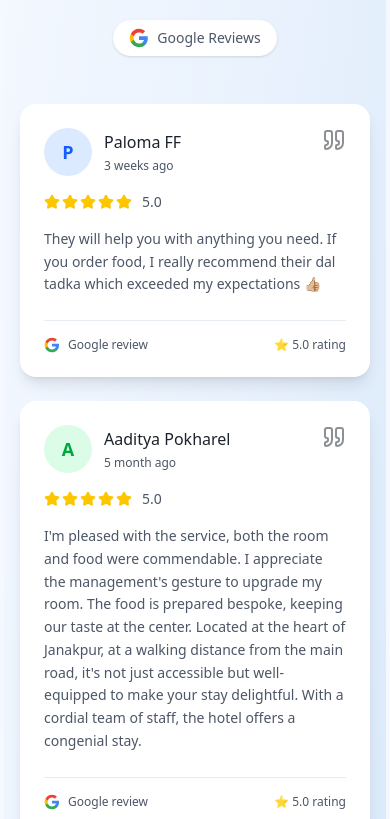
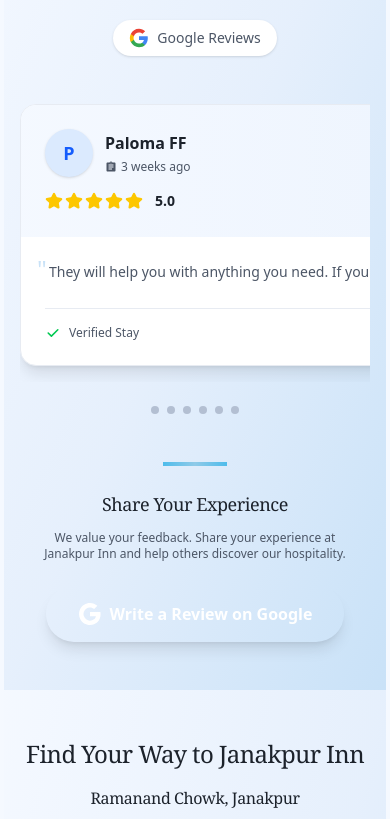
Before and after one commit to yeswho/janakpurinn-fe, a React (Vite) app: page / in a window 390 px wide. Shown: the part 4741-5560 px from the top of the page. Built offline with nearby package versions, Linux system fonts and the light colour scheme.

Commit message:
review fix

```diff
--- a/src/components/sections/Hotel/GoogleReview.tsx
+++ b/src/components/sections/Hotel/GoogleReview.tsx
@@ -1,7 +1,12 @@
 import { motion } from 'framer-motion';
-import { Star, Quote } from 'lucide-react';
+import { Star, Quote, ChevronLeft, ChevronRight } from 'lucide-react';
+import { useRef, useState } from 'react';
 
 const GoogleReviews = () => {
+  const scrollContainerRef = useRef<HTMLDivElement>(null);
+  const [showLeftArrow, setShowLeftArrow] = useState(false);
+  const [showRightArrow, setShowRightArrow] = useState(true);
+
   // Hardcoded reviews data
   const reviews = [
     {
@@ -30,7 +35,7 @@ const GoogleReviews = () => {
     },
     {
       id: 4,
-      name: "PREETI SINGH BHADORIAs",
+      name: "PREETI SINGH BHADORIA",
       rating: 5,
       date: "6 months ago",
       content: "I loved the stay. The location of the hotel is best, the staff is amazing and the food is yum and the cherry on top was the owner. He was very helpful and a great person with lots of experience to share. It was a lovely stay. Will love to visit again!!",
@@ -76,6 +81,34 @@ const GoogleReviews = () => {
         </span>
       </div>
     );
+  };
+
+  const scrollLeft = () => {
+    if (scrollContainerRef.current) {
+      scrollContainerRef.current.scrollBy({
+        left: -350,
+        behavior: 'smooth'
+      });
+      updateArrowVisibility();
+    }
+  };
+
+  const scrollRight = () => {
+    if (scrollContainerRef.current) {
+      scrollContainerRef.current.scrollBy({
+        left: 350,
+        behavior: 'smooth'
+      });
+      updateArrowVisibility();
+    }
+  };
+
+  const updateArrowVisibility = () => {
+    if (scrollContainerRef.current) {
+      const { scrollLeft, scrollWidth, clientWidth } = scrollContainerRef.current;
+      setShowLeftArrow(scrollLeft > 0);
+      setShowRightArrow(scrollLeft < scrollWidth - clientWidth - 10);
+    }
   };
 
   return (
@@ -147,13 +180,46 @@ const GoogleReviews = () => {
           </motion.div>
         </motion.div>
 
-        {/* Reviews Grid */}
+        {/* Scrollable Reviews Container */}
         <motion.div
           initial={{ opacity: 0 }}
           whileInView={{ opacity: 1 }}
           transition={{ duration: 0.6 }}
           viewport={{ once: true }}
-          className="grid grid-cols-1 md:grid-cols-2 lg:grid-cols-3 gap-6 lg:gap-8"
+          className="relative"
+        >
+          {/* Navigation Arrows */}
+          {showLeftArrow && (
+            <motion.button
+              initial={{ opacity: 0, x: -20 }}
+              animate={{ opacity: 1, x: 0 }}
+              onClick={scrollLeft}
+              className="absolute left-0 top-1/2 -translate-y-1/2 -translate-x-1/2 z-10 hidden lg:flex items-center justify-center w-12 h-12 bg-white rounded-full shadow-lg hover:shadow-xl transition-all duration-300 hover:scale-105"
+            >
+              <ChevronLeft className="w-6 h-6 text-primary-600" />
+            </motion.button>
+          )}
+
+          {showRightArrow && (
+            <motion.button
+              initial={{ opacity: 0, x: 20 }}
+              animate={{ opacity: 1, x: 0 }}
+              onClick={scrollRight}
+              className="absolute right-0 top-1/2 -translate-y-1/2 translate-x-1/2 z-10 hidden lg:flex items-center justify-center w-12 h-12 bg-white rounded-full shadow-lg hover:shadow-xl transition-all duration-300 hover:scale-105"
+            >
+              <ChevronRight className="w-6 h-6 text-primary-600" />
+            </motion.button>
+          )}
+
+          {/* Scrollable Reviews */}
+          <div
+            ref={scrollContainerRef}
+            onScroll={updateArrowVisibility}
+            className="flex gap-6 lg:gap-8 pb-4 overflow-x-auto scrollbar-hide snap-x snap-mandatory"
+            style={{
+              scrollbarWidth: 'none',
+              msOverflowStyle: 'none'
+            }}
           >
             {reviews.map((review, index) => (
               <motion.div
@@ -162,51 +228,105 @@ const GoogleReviews = () => {
                 whileInView={{ opacity: 1, y: 0 }}
                 transition={{ duration: 0.5, delay: index * 0.1 }}
                 viewport={{ once: true }}
-              className="bg-white rounded-2xl shadow-lg hover:shadow-xl transition-shadow duration-300 overflow-hidden"
+                className="min-w-[300px] sm:min-w-[350px] md:min-w-[400px] flex-shrink-0 snap-start"
               >
-              <div className="p-6">
-                {/* Review Header */}
-                <div className="flex items-start justify-between mb-4">
+                {/* Enhanced Card Design */}
+                <div className="bg-white rounded-2xl shadow-lg hover:shadow-2xl transition-all duration-300 overflow-hidden border border-gray-100 hover:border-primary-200 h-full">
+                  {/* Card Header with Gradient */}
+                  <div className="bg-gradient-to-r from-primary-50 to-primary-100 p-6">
+                    <div className="flex items-start justify-between mb-3">
                       <div className="flex items-center gap-3">
-                    <div className={`w-12 h-12 rounded-full ${review.avatarColor} flex items-center justify-center font-bold text-lg`}>
+                        <div className={`w-12 h-12 rounded-full ${review.avatarColor} flex items-center justify-center font-bold text-lg shadow-sm`}>
                           {review.name.charAt(0)}
                         </div>
                         <div>
-                      <h4 className="font-medium text-text-primary">{review.name}</h4>
-                      <p className="text-xs text-text-secondary mt-1">{review.date}</p>
+                          <h4 className="font-semibold text-text-primary">{review.name}</h4>
+                          <p className="text-xs text-text-secondary mt-1 flex items-center gap-1">
+                            <svg className="w-3 h-3" viewBox="0 0 24 24" fill="currentColor">
+                              <path d="M19 3h-4.18C14.4 1.84 13.3 1 12 1c-1.3 0-2.4.84-2.82 2H5c-1.1 0-2 .9-2 2v14c0 1.1.9 2 2 2h14c1.1 0 2-.9 2-2V5c0-1.1-.9-2-2-2zm-7 0c.55 0 1 .45 1 1s-.45 1-1 1-1-.45-1-1 .45-1 1-1zm2 14H7v-2h7v2zm3-4H7v-2h10v2zm0-4H7V7h10v2z"/>
+                            </svg>
+                            {review.date}
+                          </p>
                         </div>
                       </div>
-                  <Quote className="w-6 h-6 text-primary-300 opacity-50" />
+                      <div className="relative">
+                        <Quote className="w-8 h-8 text-primary-300 opacity-30" />
+                        <div className="absolute top-0 left-0 w-8 h-8 flex items-center justify-center">
+                          <div className="text-2xl font-serif text-primary-500">"</div>
+                        </div>
+                      </div>
                     </div>
 
-                {/* Rating */}
-                <div className="mb-4">
-                  {renderStars(review.rating)}
+                    {/* Rating with enhanced design */}
+                    <div className="flex items-center justify-between">
+                      <div className="flex items-center gap-2">
+                        <div className="flex items-center gap-0.5">
+                          {[...Array(5)].map((_, i) => (
+                            <Star
+                              key={i}
+                              size={18}
+                              className={`${
+                                i < review.rating ? "text-yellow-400 fill-yellow-400" : "text-gray-300"
+                              }`}
+                            />
+                          ))}
                         </div>
-
-                {/* Review Content */}
-                <p className="text-text-secondary leading-relaxed text-sm sm:text-base">
-                  {review.content}
-                </p>
-
-                {/* Google Badge */}
-                <div className="mt-6 pt-4 border-t border-gray-100 flex items-center justify-between">
-                  <div className="flex items-center gap-2">
+                        <span className="text-sm font-semibold text-text-primary ml-1">
+                          {review.rating.toFixed(1)}
+                        </span>
+                      </div>
+                      <div className="flex items-center gap-1 px-2 py-1 bg-white rounded-full shadow-sm">
                         <svg className="w-4 h-4" viewBox="0 0 24 24">
                           <path fill="#4285F4" d="M22.56 12.25c0-.78-.07-1.53-.2-2.25H12v4.26h5.92c-.26 1.37-1.04 2.53-2.21 3.31v2.77h3.57c2.08-1.92 3.28-4.74 3.28-8.09z"/>
                           <path fill="#34A853" d="M12 23c2.97 0 5.46-.98 7.28-2.66l-3.57-2.77c-.98.66-2.23 1.06-3.71 1.06-2.86 0-5.29-1.93-6.16-4.53H2.18v2.84C3.99 20.53 7.7 23 12 23z"/>
                           <path fill="#FBBC05" d="M5.84 14.09c-.22-.66-.35-1.36-.35-2.09s.13-1.43.35-2.09V7.07H2.18C1.43 8.55 1 10.22 1 12s.43 3.45 1.18 4.93l2.85-2.22.81-.62z"/>
                           <path fill="#EA4335" d="M12 5.38c1.62 0 3.06.56 4.21 1.64l3.15-3.15C17.45 2.09 14.97 1 12 1 7.7 1 3.99 3.47 2.18 7.07l3.66 2.84c.87-2.6 3.3-4.53 6.16-4.53z"/>
                         </svg>
-                    <span className="text-xs text-text-secondary">Google review</span>
+                        <span className="text-xs font-medium text-text-secondary">Google</span>
                       </div>
-                  <div className="text-xs text-text-secondary">
-                    ⭐ {review.rating.toFixed(1)} rating
+                    </div>
+                  </div>
+
+                  {/* Review Content */}
+                  <div className="p-6">
+                    <div className="relative">
+                      <div className="absolute -top-2 -left-2 text-2xl text-primary-200">"</div>
+                      <p className="text-text-secondary leading-relaxed text-sm sm:text-base pl-1 line-clamp-5">
+                        {review.content}
+                      </p>
+                      <div className="absolute -bottom-2 -right-2 text-2xl text-primary-200 rotate-180">"</div>
+                    </div>
+
+                    {/* Decorative Divider */}
+                    <div className="mt-6 pt-4 border-t border-gray-100">
+                      <div className="flex items-center justify-between">
+                        <div className="text-xs text-text-secondary flex items-center gap-2">
+                          <svg className="w-4 h-4 text-green-500" fill="currentColor" viewBox="0 0 20 20">
+                            <path fillRule="evenodd" d="M16.707 5.293a1 1 0 010 1.414l-8 8a1 1 0 01-1.414 0l-4-4a1 1 0 011.414-1.414L8 12.586l7.293-7.293a1 1 0 011.414 0z" clipRule="evenodd"/>
+                          </svg>
+                          <span>Verified Stay</span>
+                        </div>
+                        <div className="text-xs text-text-secondary flex items-center gap-1">
+                          <Star className="w-3 h-3 text-yellow-400 fill-yellow-400" />
+                          <span>{review.rating}.0 rating</span>
+                        </div>
+                      </div>
                     </div>
                   </div>
                 </div>
               </motion.div>
             ))}
+          </div>
+
+          {/* Scroll Indicator Dots (for mobile) */}
+          <div className="flex justify-center gap-2 mt-6 lg:hidden">
+            {reviews.map((_, index) => (
+              <div
+                key={index}
+                className="w-2 h-2 rounded-full bg-gray-300"
+              />
+            ))}
+          </div>
         </motion.div>
 
         <motion.div
@@ -239,18 +359,34 @@ const GoogleReviews = () => {
             rel="noopener noreferrer"
             whileHover={{ scale: 1.05 }}
             whileTap={{ scale: 0.95 }}
-            className="inline-flex items-center gap-2 bg-white border-2 border-primary-500 text-primary-600 hover:bg-primary-50 px-6 py-3 rounded-full font-medium transition-colors duration-300 shadow-sm hover:shadow"
+            className="inline-flex items-center gap-2 bg-gradient-to-r from-primary-500 to-primary-600 text-white hover:from-primary-600 hover:to-primary-700 px-8 py-4 rounded-full font-semibold transition-all duration-300 shadow-lg hover:shadow-xl"
           >
-            <svg className="w-5 h-5" viewBox="0 0 24 24">
-              <path fill="#4285F4" d="M22.56 12.25c0-.78-.07-1.53-.2-2.25H12v4.26h5.92c-.26 1.37-1.04 2.53-2.21 3.31v2.77h3.57c2.08-1.92 3.28-4.74 3.28-8.09z"/>
-              <path fill="#34A853" d="M12 23c2.97 0 5.46-.98 7.28-2.66l-3.57-2.77c-.98.66-2.23 1.06-3.71 1.06-2.86 0-5.29-1.93-6.16-4.53H2.18v2.84C3.99 20.53 7.7 23 12 23z"/>
-              <path fill="#FBBC05" d="M5.84 14.09c-.22-.66-.35-1.36-.35-2.09s.13-1.43.35-2.09V7.07H2.18C1.43 8.55 1 10.22 1 12s.43 3.45 1.18 4.93l2.85-2.22.81-.62z"/>
-              <path fill="#EA4335" d="M12 5.38c1.62 0 3.06.56 4.21 1.64l3.15-3.15C17.45 2.09 14.97 1 12 1 7.7 1 3.99 3.47 2.18 7.07l3.66 2.84c.87-2.6 3.3-4.53 6.16-4.53z"/>
+            <svg className="w-6 h-6" viewBox="0 0 24 24">
+              <path fill="currentColor" d="M22.56 12.25c0-.78-.07-1.53-.2-2.25H12v4.26h5.92c-.26 1.37-1.04 2.53-2.21 3.31v2.77h3.57c2.08-1.92 3.28-4.74 3.28-8.09z"/>
+              <path fill="currentColor" d="M12 23c2.97 0 5.46-.98 7.28-2.66l-3.57-2.77c-.98.66-2.23 1.06-3.71 1.06-2.86 0-5.29-1.93-6.16-4.53H2.18v2.84C3.99 20.53 7.7 23 12 23z"/>
+              <path fill="currentColor" d="M5.84 14.09c-.22-.66-.35-1.36-.35-2.09s.13-1.43.35-2.09V7.07H2.18C1.43 8.55 1 10.22 1 12s.43 3.45 1.18 4.93l2.85-2.22.81-.62z"/>
+              <path fill="currentColor" d="M12 5.38c1.62 0 3.06.56 4.21 1.64l3.15-3.15C17.45 2.09 14.97 1 12 1 7.7 1 3.99 3.47 2.18 7.07l3.66 2.84c.87-2.6 3.3-4.53 6.16-4.53z"/>
             </svg>
             Write a Review on Google
           </motion.a>
         </motion.div>
       </div>
+
+      <style>{`
+        .scrollbar-hide {
+          -ms-overflow-style: none;
+          scrollbar-width: none;
+        }
+        .scrollbar-hide::-webkit-scrollbar {
+          display: none;
+        }
+        .line-clamp-5 {
+          display: -webkit-box;
+          -webkit-line-clamp: 5;
+          -webkit-box-orient: vertical;
+          overflow: hidden;
+        }
+      `}</style>
     </motion.section>
   );
 };
```
Lines whose indentation alone changed are shown as unchanged.
